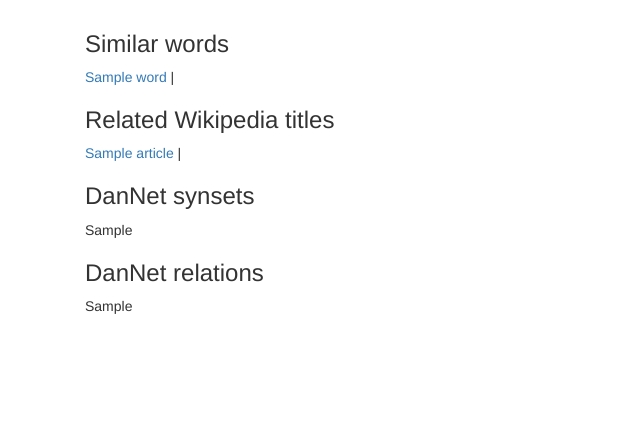
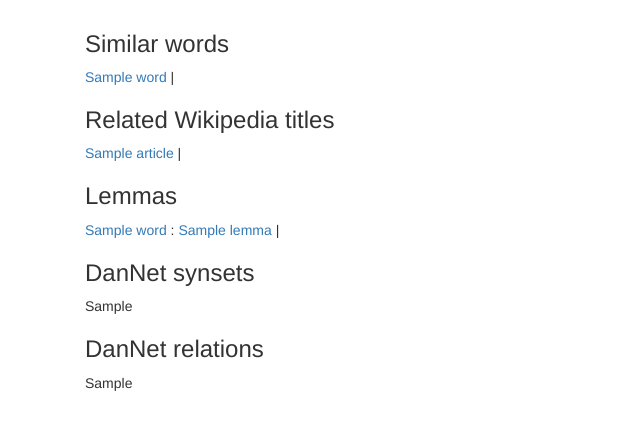
Before and after one commit to fnielsen/dasem, a Flask app: template dasem/app/templates/index.html in a window 1280 px wide. Shown: the part 148-578 px from the top of the page, without its empty margins (0-640 px from the left). Run offline with Flask 2, Linux system fonts and the light colour scheme; the template is opened without the code that fills it: most values are stand-ins (such as "Sample title", 1, 10 or a date in 2020); parts of the project's set-up code (start-up, migrations or seed data) failed here and were passed over; some libraries are stand-ins or nearby versions.

Commit message:
Add output for lemma

```diff
--- a/dasem/app/templates/index.html
+++ b/dasem/app/templates/index.html
@@ -31,6 +31,20 @@
 </div>
 
 <div class="container">
+
+  <h3>Lemmas</h3>
+
+  {% for word, counts in eparole_lemmas.items() %}
+  <a href="?q={{ word }}">{{ word }}</a> :
+  {% for lemma, count in counts.items() %}
+  <a href="?q={{ lemma }}">{{ lemma }}</a> |
+  {% endfor %}
+  <br/>
+  {% endfor %}
+
+</div>
+
+<div class="container">
   <h3>DanNet synsets</h3>
   {{ dannet_synset_table | safe }}
 
```
